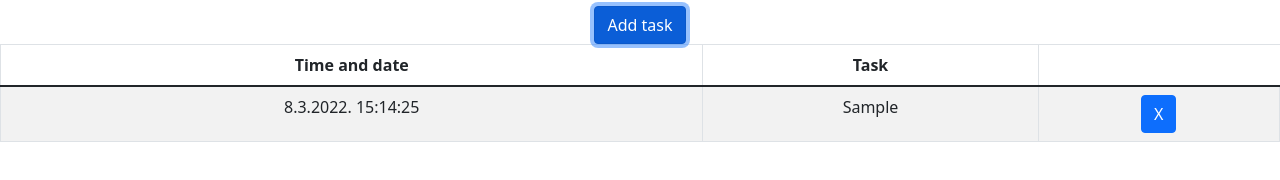
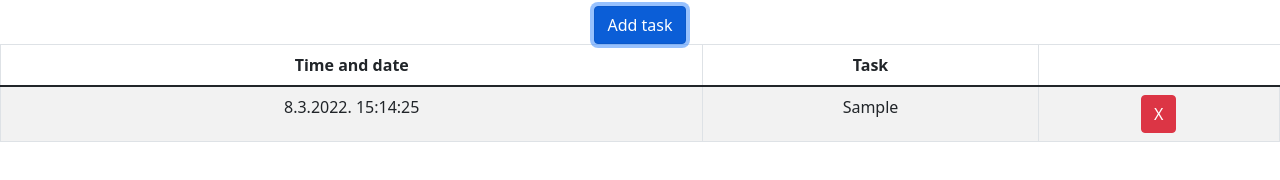
Before and after one commit to Jacks113/todo-app, a React (Create React App) app: page / in a window 1280 px wide. Both pictures are taken after typing "Sample" into the empty fields and a click on the button "Add task". Shown: the part 136-316 px from the top of the page. Built offline with nearby package versions, Linux system fonts and the light colour scheme.

Commit message:
bootstrap adjustment

```diff
--- a/src/Components/ShowTasks.js
+++ b/src/Components/ShowTasks.js
@@ -32,7 +32,7 @@ export default class ShowTasks extends React.Component{
                         <tr key = {index}>
                             <td>{task.timestamp}</td>
                             <td>{task.data}</td>
-                            <td><Button onClick={e => handleClick(index)}>X</Button></td>
+                            <td><Button variant="danger" onClick={e => handleClick(index)}>X</Button></td>
                         </tr>
                     )
                 })}
```
